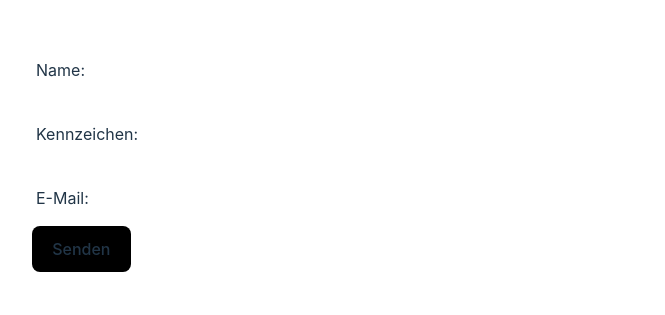
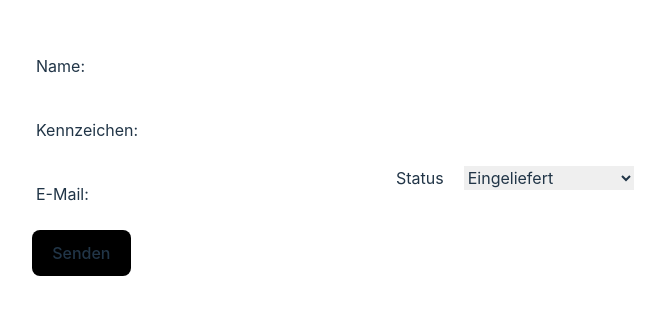
Before and after one commit to JulianGrafen/carsta, a React (Vite) app: page / in a window 1280 px wide. Shown: the part 255-570 px from the top of the page, without its empty margins (4-669 px from the left). Built offline with nearby package versions, Linux system fonts and the light colour scheme.

Commit message:
Added status option

```diff
--- a/src/components/Form.tsx
+++ b/src/components/Form.tsx
@@ -4,6 +4,7 @@ const Form = () => {
   const [name, setName] = useState("");
   const [kennzeichen, setKennzeichen] = useState("");
   const [email, setEmail] = useState("");
+  const [status, setStatus] = useState("Eingeliefert");
 
   const handleSubmit = (event: any) => {
     event.preventDefault();
@@ -16,7 +17,7 @@ const Form = () => {
       headers: {
         "Content-Type": "application/json",
       },
-      body: JSON.stringify({ name, kennzeichen, email }),
+      body: JSON.stringify({ name, kennzeichen, email, status }),
     });
   };
 
@@ -55,9 +56,21 @@ const Form = () => {
           onChange={(event) => setEmail(event.target.value)}
         />
       </form>
+      <form className="flex absoulte -mt-10 ml-[400px]">
+        <label className="mr-5">Status</label>
+        <select onChange={(event) => setStatus(event.target.value)}>
+          <option selected value="Eingeliefert">
+            Eingeliefert
+          </option>
+          <option value="Gecheckt">Gecheckt</option>
+          <option value="Teile bestellt">Teile bestellt</option>
+          <option value="Teile verbaut">Teile verbaut</option>
+          <option value="Fertig zur Abholung">Fertig zur Abholung</option>
+        </select>
+      </form>
       <button
         onClick={handleSubmit}
-        className="ml-9 mt-4 bg-black"
+        className="ml-9 mt-10 bg-black"
         type="submit"
       >
         Senden
```
